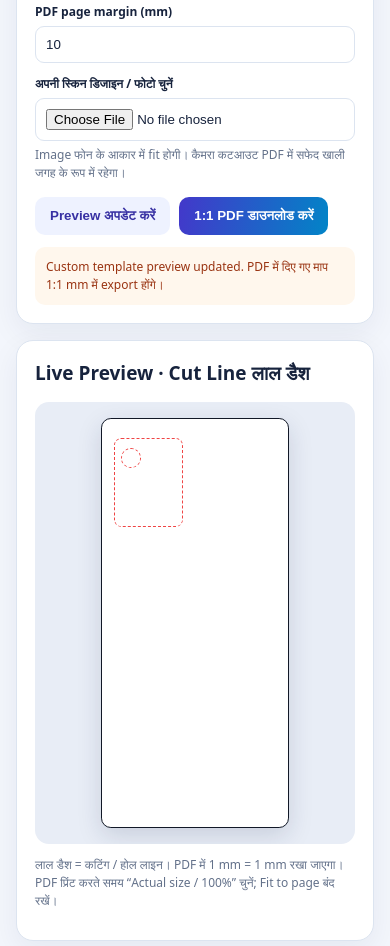
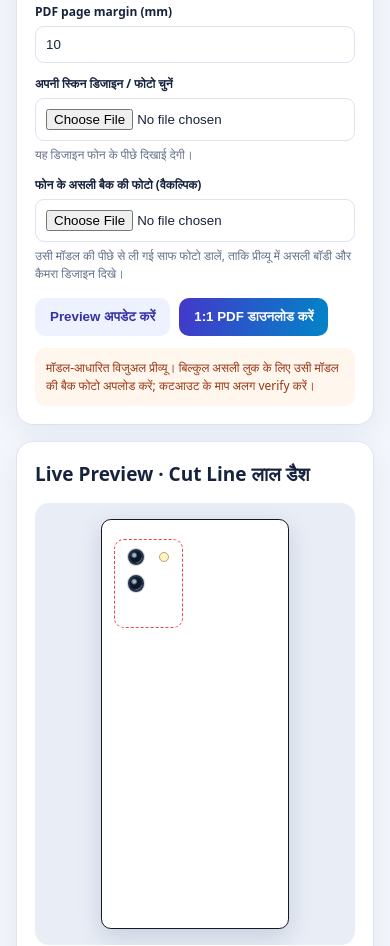
Before and after one commit to rkdigitalworld18-glitch/rk-digital-world-smart-print, a website: page public/mobile-skin-studio.html in a window 390 px wide. Shown: the part 1535-2481 px from the top of the page. Drawn offline with nearby package versions, Linux system fonts and the light colour scheme.

Commit message:
Improve phone-specific skin studio preview

```diff
--- a/public/mobile-skin-studio.html
+++ b/public/mobile-skin-studio.html
@@ -13,15 +13,15 @@
 <div class="field"><label>Camera island width (mm)</label><input id="cw" type="number" min="1" step=".1" value="28"></div><div class="field"><label>Camera island height (mm)</label><input id="ch" type="number" min="1" step=".1" value="36"></div>
 <div class="field"><label>Lens 1 X (mm)</label><input id="lx" type="number" min="0" step=".1" value="12"></div><div class="field"><label>Lens 1 Y (mm)</label><input id="ly" type="number" min="0" step=".1" value="16"></div>
 <div class="field"><label>Lens diameter (mm)</label><input id="ld" type="number" min="1" step=".1" value="8"></div><div class="field"><label>Lens 2 X / Y / diameter (mm)</label><input id="l2" type="text" value="12,27,8"></div><div class="field"><label>Lens 3 X / Y / diameter (mm)</label><input id="l3" type="text" value="12,38,7"></div><div class="field"><label>Flash X / Y / diameter (mm)</label><input id="flash" type="text" value="24,16,4"></div><div class="field"><label>PDF page margin (mm)</label><input id="pm" type="number" min="0" max="20" step=".1" value="10"></div>
-<div class="field full"><label>अपनी स्किन डिजाइन / फोटो चुनें</label><input id="artfile" type="file" accept="image/*"><div class="hint">Image फोन के आकार में fit होगी। कैमरा कटआउट PDF में सफेद खाली जगह के रूप में रहेगा।</div></div>
+<div class="field full"><label>अपनी स्किन डिजाइन / फोटो चुनें</label><input id="artfile" type="file" accept="image/*"><div class="hint">यह डिजाइन फोन के पीछे दिखाई देगी।</div></div><div class="field full"><label>फोन के असली बैक की फोटो (वैकल्पिक)</label><input id="phonefile" type="file" accept="image/*"><div class="hint">उसी मॉडल की पीछे से ली गई साफ फोटो डालें, ताकि प्रीव्यू में असली बॉडी और कैमरा डिजाइन दिखे।</div></div>
 </div><div class="actions"><button class="btn alt" id="update">Preview अपडेट करें</button><button class="btn" id="pdf">1:1 PDF डाउनलोड करें</button></div>
 <div id="status" class="status">ध्यान दें: यह Custom Measurement template है। सूची में दिखाए गए मॉडल UNVERIFIED हैं; किसी के लिए भी factory-verified camera cutout coordinates उपलब्ध नहीं हैं। गलत माप से skin खराब हो सकती है—काटने से पहले सभी openings मापें।</div>
 </section>
-<section class="panel"><h2>Live Preview · Cut Line लाल डैश</h2><div class="previewWrap"><div id="phone" class="phone"><img id="art" class="art" alt="Skin artwork preview" hidden><div id="island" class="cut"></div><div id="lens" class="camera"></div></div></div><p class="tiny">लाल डैश = कटिंग / होल लाइन। PDF में 1 mm = 1 mm रखा जाएगा। PDF प्रिंट करते समय “Actual size / 100%” चुनें; Fit to page बंद रखें।</p></section></div>
+<section class="panel"><h2>Live Preview · Cut Line लाल डैश</h2><div class="previewWrap"><div id="phone" class="phone"><img id="backphoto" class="art" alt="Phone back reference preview" hidden><img id="art" class="art" alt="Skin artwork preview" hidden><div id="island" class="cut"></div><div id="cameraDetails"></div></div></div><p class="tiny">लाल डैश = कटिंग / होल लाइन। PDF में 1 mm = 1 mm रखा जाएगा। PDF प्रिंट करते समय “Actual size / 100%” चुनें; Fit to page बंद रखें।</p></section></div>
 <div class="footer">RK Digital World · शनिचरी बंगाली कॉलोनी, निमाई चौक, पश्चिम चंपारण, बिहार</div></main>
 <script src="https://cdn.jsdelivr.net/npm/jspdf@2.5.2/dist/jspdf.umd.min.js"></script>
 <script>
-const $=id=>document.getElementById(id);let artUrl=null;
+const $=id=>document.getElementById(id);let artUrl=null,backUrl=null;
 const modelCatalog=[
 {name:'Apple iPhone 12',status:'UNVERIFIED — manual cutout measurements required',source:'Apple engineering drawing (third-party hosted copy)',url:'https://manuals.plus/m/d4838a472347bf8bdbb17d73e1d469fea8c3baf0443d96d1905c0c428e1057e8.pdf',note:'Body dimensions and some camera detail callouts are published, but complete back-surface origin/coordinates for every cutting opening are not verified here.'},
 {name:'Motorola moto g67 power',status:'UNVERIFIED — manual cutout measurements required',source:'Motorola India specifications',url:'https://motorola-mobility-en-in--tst3.custhelp.com/app/answers/detail/a_id/191004',note:'Official body dimensions and camera/flash count are listed; exact rear camera, flash, sensor and microphone cutout coordinates are not published.'},
@@ -34,9 +34,29 @@ $('model').addEventListener('change',()=>{
  else {$('status').className='status';$('status').textContent='Custom Measurement mode. No verified template selected. Enter measured dimensions and each cutout coordinate manually.';}
 });
 function n(id){return Number($(id).value)||0}
-function draw(){const w=n('w'),h=n('h'),r=n('r'),m=n('m');if(w<=0||h<=0||w>120||h>250)throw Error('फोन की चौड़ाई और ऊँचाई सही भरें।');const scale=Math.min(300/w,410/h);const pw=w*scale,ph=h*scale;const p=$('phone');p.style.width=pw+'px';p.style.height=ph+'px';p.style.borderRadius=(r*scale)+'px';p.style.padding=(m*scale)+'px';const i=$('island');i.style.left=(n('cx')*scale)+'px';i.style.top=(n('cy')*scale)+'px';i.style.width=(n('cw')*scale)+'px';i.style.height=(n('ch')*scale)+'px';i.style.borderRadius=(3*scale)+'px';const l=$('lens');l.style.left=((n('lx')-n('ld')/2)*scale)+'px';l.style.top=((n('ly')-n('ld')/2)*scale)+'px';l.style.width=(n('ld')*scale)+'px';l.style.height=(n('ld')*scale)+'px';$('status').textContent='Custom template preview updated. PDF में दिए गए माप 1:1 mm में export होंगे।';}
+function cameraProfile(name){
+ const s=name.toLowerCase();
+ if(/iphone/.test(s)) return {count:/pro|max/.test(s)?3:2,layout:'diag'};
+ if(/pixel/.test(s)) return {count:/pro|xl/.test(s)?3:2,layout:'row'};
+ if(/galaxy|samsung/.test(s)) return {count:3,layout:'vertical'};
+ if(/xiaomi|redmi|poco/.test(s)) return {count:/ultra|pro/.test(s)?3:2,layout:'grid'};
+ if(/vivo|iqoo|oppo|realme|oneplus/.test(s)) return {count:/pro|ultra|\+/.test(s)?3:2,layout:'vertical'};
+ if(/motorola|moto/.test(s)) return {count:2,layout:'vertical'};
+ if(/nothing|cmf/.test(s)) return {count:2,layout:'row'};
+ return {count:2,layout:'vertical'};
+}
+function draw(){
+ const w=n('w'),h=n('h'),r=n('r'),m=n('m');if(w<=0||h<=0||w>120||h>250)throw Error('फोन की चौड़ाई और ऊँचाई सही भरें।');
+ const scale=Math.min(300/w,410/h),pw=w*scale,ph=h*scale,p=$('phone');p.style.width=pw+'px';p.style.height=ph+'px';p.style.borderRadius=(r*scale)+'px';p.style.padding=(m*scale)+'px';
+ const i=$('island'),x=n('cx'),y=n('cy'),iw=n('cw'),ih=n('ch');i.style.left=(x*scale)+'px';i.style.top=(y*scale)+'px';i.style.width=(iw*scale)+'px';i.style.height=(ih*scale)+'px';i.style.borderRadius=(4*scale)+'px';
+ const details=$('cameraDetails');details.innerHTML='';const profile=cameraProfile($('model').value);
+ const layouts={diag:[[.30,.28],[.68,.68],[.68,.28]],row:[[.25,.5],[.5,.5],[.75,.5]],grid:[[.3,.28],[.7,.28],[.3,.68]],vertical:[[.32,.2],[.32,.5],[.32,.8]]};
+ const pts=layouts[profile.layout];for(let k=0;k<profile.count;k++){const [px,py]=pts[k],d=Math.min(10,Math.max(4,Math.min(iw,ih)*.24)),lens=document.createElement('div');lens.className='camera';lens.style.left=((x+iw*px-d/2)*scale)+'px';lens.style.top=((y+ih*py-d/2)*scale)+'px';lens.style.width=lens.style.height=(d*scale)+'px';lens.style.border='2px solid #263449';lens.style.background='radial-gradient(circle at 35% 35%,#9db7ca 0 12%,#101827 30% 68%,#64748b 72% 100%)';lens.style.boxShadow='0 0 0 1px #cbd5e1';details.appendChild(lens);}
+ const flash=document.createElement('div');flash.className='camera';flash.style.left=((x+iw*.72-2)*scale)+'px';flash.style.top=((y+ih*.2-2)*scale)+'px';flash.style.width=flash.style.height=(4*scale)+'px';flash.style.background='#fff4c2';flash.style.border='1px solid #b6a36b';details.appendChild(flash);
+ $('status').textContent=backUrl?'असली फोन बैक फोटो के साथ प्रीव्यू अपडेट हुआ। कैमरा कट लाइन मैनुअल माप के अनुसार है।':'मॉडल-आधारित विजुअल प्रीव्यू। बिल्कुल असली लुक के लिए उसी मॉडल की बैक फोटो अपलोड करें; कटआउट के माप अलग verify करें।';
+}
 $('update').onclick=()=>{try{draw()}catch(e){$('status').textContent=e.message}};
-$('artfile').onchange=e=>{const f=e.target.files[0];if(!f)return;if(artUrl)URL.revokeObjectURL(artUrl);artUrl=URL.createObjectURL(f);$('art').src=artUrl;$('art').hidden=false;};
+$('artfile').onchange=e=>{const f=e.target.files[0];if(!f)return;if(artUrl)URL.revokeObjectURL(artUrl);artUrl=URL.createObjectURL(f);$('art').src=artUrl;$('art').hidden=false;};$('phonefile').onchange=e=>{const f=e.target.files[0];if(!f)return;if(backUrl)URL.revokeObjectURL(backUrl);backUrl=URL.createObjectURL(f);$('backphoto').src=backUrl;$('backphoto').hidden=false;};$('model').addEventListener('change',()=>{try{draw()}catch(e){}});
 $('pdf').onclick=async()=>{try{draw();if(!window.jspdf)throw Error('PDF library load नहीं हुई। Internet connection जांचें।');const {jsPDF}=window.jspdf,w=n('w'),h=n('h'),margin=n('pm'),doc=new jsPDF({orientation:'portrait',unit:'mm',format:[w+margin*2,h+margin*2],compress:true});doc.setLineWidth(.25);doc.setDrawColor(20,20,20);doc.roundedRect(margin,margin,w,h,n('r'),n('r'),'S');if(artUrl){const img=$('art');const c=document.createElement('canvas');c.width=1200;c.height=Math.round(1200*h/w);const x=c.getContext('2d');x.fillStyle='#fff';x.fillRect(0,0,c.width,c.height);const scale=Math.max(c.width/img.naturalWidth,c.height/img.naturalHeight),iw=img.naturalWidth*scale,ih=img.naturalHeight*scale;x.drawImage(img,(c.width-iw)/2,(c.height-ih)/2,iw,ih);doc.addImage(c.toDataURL('image/jpeg',.95),'JPEG',margin,margin,w,h,undefined,'FAST');doc.setDrawColor(20,20,20);doc.roundedRect(margin,margin,w,h,n('r'),n('r'),'S');}
 doc.setDrawColor(230,0,0);doc.setLineWidth(.2);doc.setLineDashPattern([1,1],0);doc.roundedRect(margin+n('cx'),margin+n('cy'),n('cw'),n('ch'),2,2,'S');doc.circle(margin+n('lx'),margin+n('ly'),n('ld')/2,'S');for(const id of ['l2','l3','flash']){const v=$(id).value.split(',').map(Number);if(v.length===3&&v.every(Number.isFinite)&&v[2]>0)doc.circle(margin+v[0],margin+v[1],v[2]/2,'S');}doc.setLineDashPattern([],0);doc.setFontSize(6);doc.setTextColor(80);doc.text('RK DIGITAL WORLD - 1:1 CUT TEMPLATE',margin,Math.max(3,margin-2));doc.save('RK-Mobile-Skin-1to1.pdf');$('status').className='status ok';$('status').textContent='PDF डाउनलोड हो गया। Print में Actual Size / 100% चुनें। PDF includes the island and up to four manually entered circular openings; verify each lens, flash, sensor and microphone against the real phone before cutting.';}catch(e){$('status').className='status';$('status').textContent=e.message||'PDF export failed.';}};
 draw();
```
